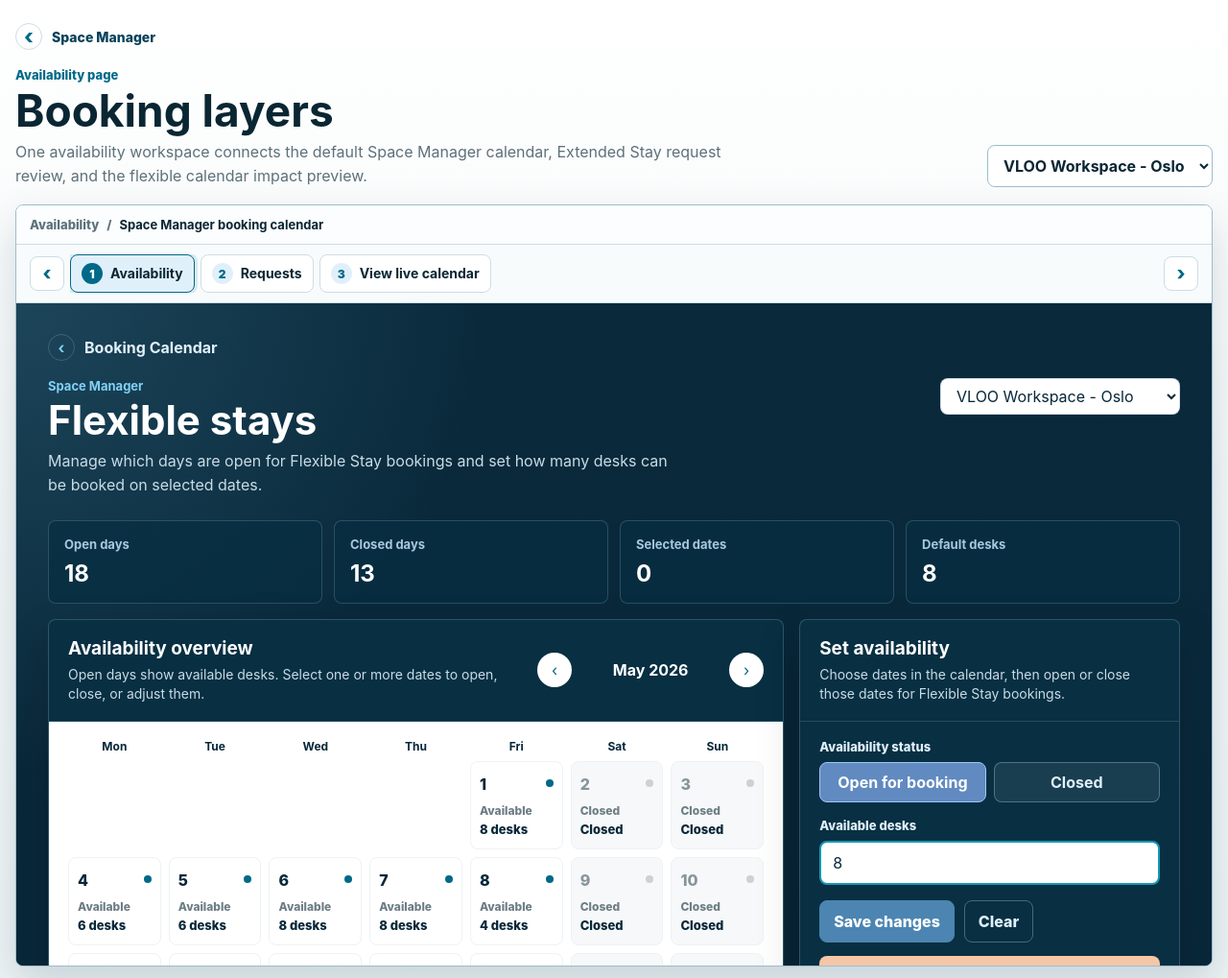
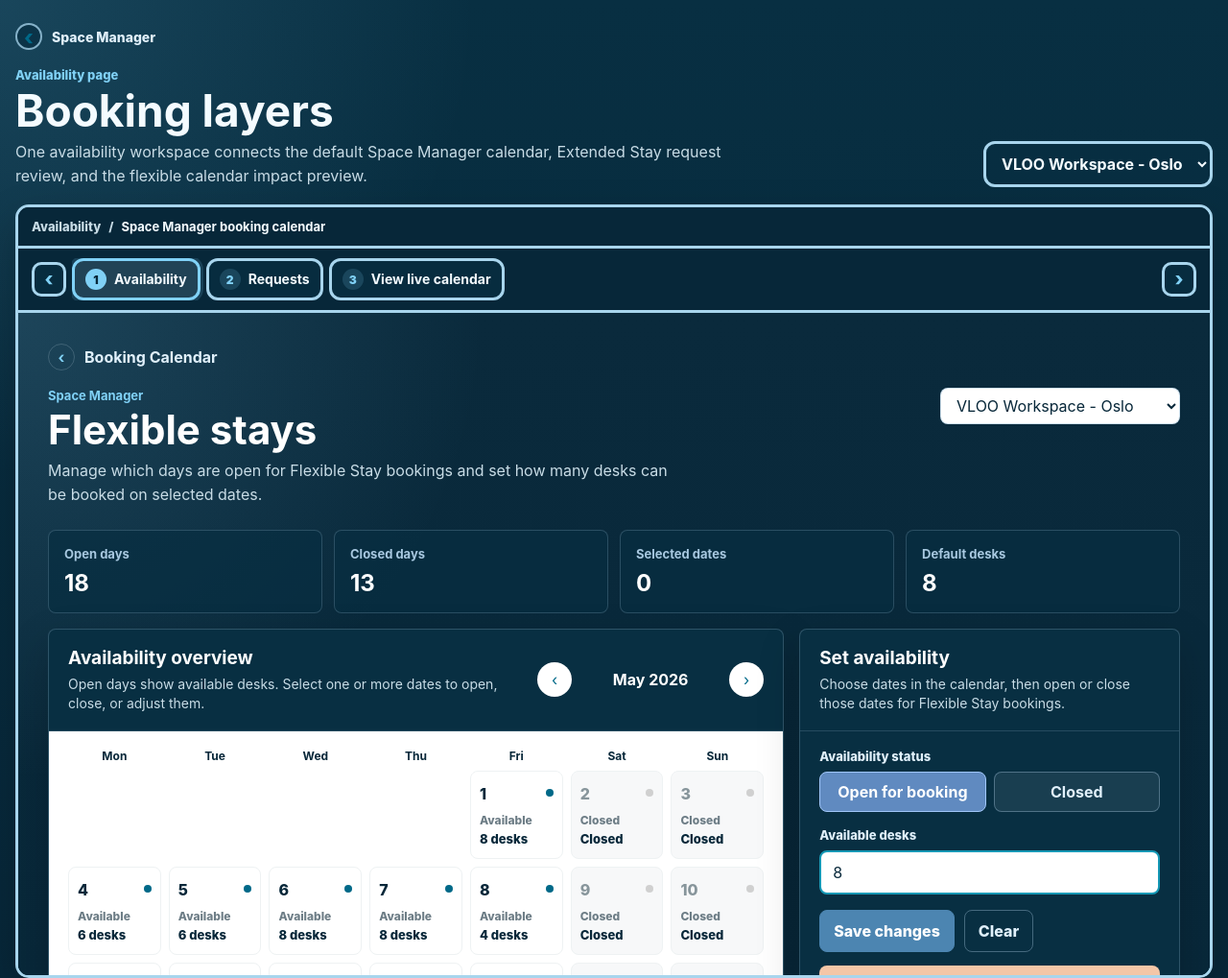
Before and after one commit to andreas-nbs/Booking-layers-Space-Manager, a plain HTML site: page index.html in a window 1280 px wide. Shown: the top 1019 px of the page at 96% size. Drawn offline with Linux system fonts and the light colour scheme.

Commit message:
Align layer shell borders with host portal design

```diff
--- a/index.html
+++ b/index.html
@@ -6,19 +6,19 @@
     <title>VLOO Host Availability Layers</title>
     <style>
       :root {
-        --ink: #0a2633;
-        --muted: #5d717a;
-        --bg: #f4f8f9;
-        --surface: #ffffff;
-        --line: #ccdde5;
-        --line-strong: #9dbdcc;
+        --ink: #f4fbff;
+        --muted: #c8dce6;
+        --bg: #072739;
+        --surface: #082f42;
+        --line: #a8c8e0;
+        --line-strong: #a8d5ed;
         --brand: #006988;
-        --brand-dark: #074159;
-        --blue-soft: #e0f0fb;
+        --brand-dark: #e0f0fb;
+        --blue-soft: rgba(168, 213, 237, .16);
         --green-soft: #e4f3ee;
         --amber-soft: #fff3dd;
         --coral: #e95848;
-        --shadow: 0 18px 44px rgba(7, 39, 57, .16);
+        --shadow: 0 18px 44px rgba(0, 0, 0, .22);
       }
 
       * { box-sizing: border-box; }
@@ -27,7 +27,8 @@
         margin: 0;
         min-height: 100vh;
         background:
-          linear-gradient(180deg, #ffffff 0%, var(--bg) 48%, #edf4f6 100%);
+          radial-gradient(circle at top left, rgba(128, 209, 246, .14), transparent 30%),
+          linear-gradient(180deg, #082f42 0%, var(--bg) 100%);
         color: var(--ink);
         font-family: Inter, ui-sans-serif, system-ui, -apple-system, BlinkMacSystemFont, "Segoe UI", sans-serif;
       }
@@ -57,9 +58,9 @@
         width: 28px;
         height: 28px;
         place-items: center;
-        border: 1px solid var(--line);
+        border: 2px solid rgba(168, 213, 237, .78);
         border-radius: 999px;
-        background: var(--surface);
+        background: rgba(8, 47, 66, .72);
         color: var(--brand);
         font-size: 22px;
       }
@@ -74,7 +75,7 @@
 
       .eyebrow {
         margin-bottom: 6px;
-        color: var(--brand);
+        color: #80d1f6;
         font-size: 13px;
         font-weight: 850;
       }
@@ -95,10 +96,10 @@
 
       .space-select {
         width: min(310px, 100%);
-        border: 1px solid var(--line-strong);
-        border-radius: 8px;
-        background: var(--surface);
-        color: var(--ink);
+        border: 3px solid var(--line-strong);
+        border-radius: 12px;
+        background: rgba(8, 47, 66, .72);
+        color: #f4fbff;
         padding: 10px 12px;
         font-weight: 700;
       }
@@ -112,8 +113,8 @@
         grid-template-columns: 36px minmax(0, 1fr) 36px;
         align-items: center;
         gap: 6px;
-        border-bottom: 1px solid var(--line);
-        background: #f8fbfc;
+        border-bottom: 3px solid var(--line-strong);
+        background: #072739;
         padding: 10px 14px;
       }
 
@@ -130,20 +131,20 @@
         gap: 8px;
         width: auto;
         min-height: 38px;
-        border: 1px solid var(--line);
-        border-radius: 8px;
-        background: var(--surface);
+        border: 3px solid var(--line-strong);
+        border-radius: 12px;
+        background: rgba(8, 47, 66, .72);
         padding: 8px 11px;
         text-align: center;
-        color: var(--ink);
+        color: #f4fbff;
         box-shadow: none;
         white-space: nowrap;
       }
 
       .layer-card.active {
-        border-color: var(--brand);
+        border-color: #80d1f6;
         background: var(--blue-soft);
-        box-shadow: 0 0 0 3px rgba(0, 105, 136, .12);
+        box-shadow: 0 0 0 3px rgba(128, 209, 246, .15);
       }
 
       .layer-top {
@@ -156,15 +157,15 @@
         height: 22px;
         place-items: center;
         border-radius: 999px;
-        background: var(--blue-soft);
-        color: var(--brand);
+        background: rgba(128, 209, 246, .16);
+        color: #80d1f6;
         font-size: 12px;
         font-weight: 950;
       }
 
       .active .layer-number {
-        background: var(--brand);
-        color: #fff;
+        background: #80d1f6;
+        color: #072739;
       }
 
       .layer-status {
@@ -202,9 +203,9 @@
 
       .frame-shell {
         overflow: hidden;
-        border: 1px solid var(--line-strong);
-        border-radius: 8px;
-        background: var(--surface);
+        border: 3px solid var(--line-strong);
+        border-radius: 14px;
+        background: #072739;
         box-shadow: var(--shadow);
       }
 
@@ -213,8 +214,8 @@
         align-items: center;
         justify-content: space-between;
         gap: 14px;
-        border-bottom: 1px solid var(--line);
-        background: #fbfdfe;
+        border-bottom: 3px solid var(--line-strong);
+        background: #072739;
         padding: 12px 14px;
       }
 
@@ -223,14 +224,14 @@
         align-items: center;
         gap: 8px;
         min-width: 0;
-        color: var(--muted);
+        color: #c8dce6;
         font-size: 13px;
         font-weight: 850;
       }
 
       .crumbs strong {
         overflow: hidden;
-        color: var(--ink);
+        color: #f4fbff;
         text-overflow: ellipsis;
         white-space: nowrap;
       }
@@ -246,10 +247,10 @@
         width: 36px;
         height: 36px;
         place-items: center;
-        border: 1px solid var(--line);
-        border-radius: 8px;
-        background: var(--surface);
-        color: var(--brand);
+        border: 3px solid var(--line-strong);
+        border-radius: 10px;
+        background: rgba(8, 47, 66, .72);
+        color: #80d1f6;
         font-size: 20px;
         font-weight: 850;
       }
```
